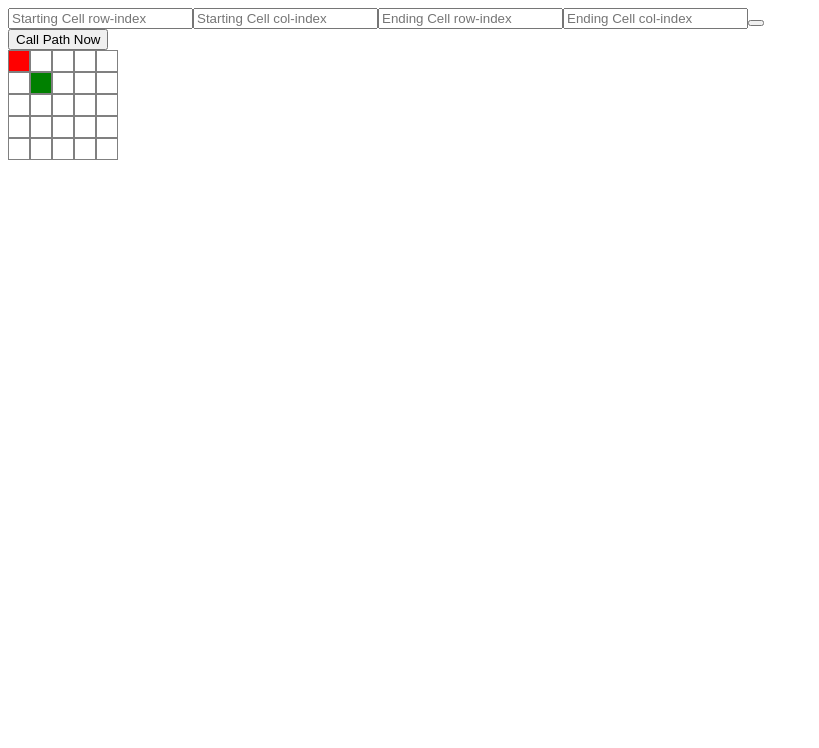
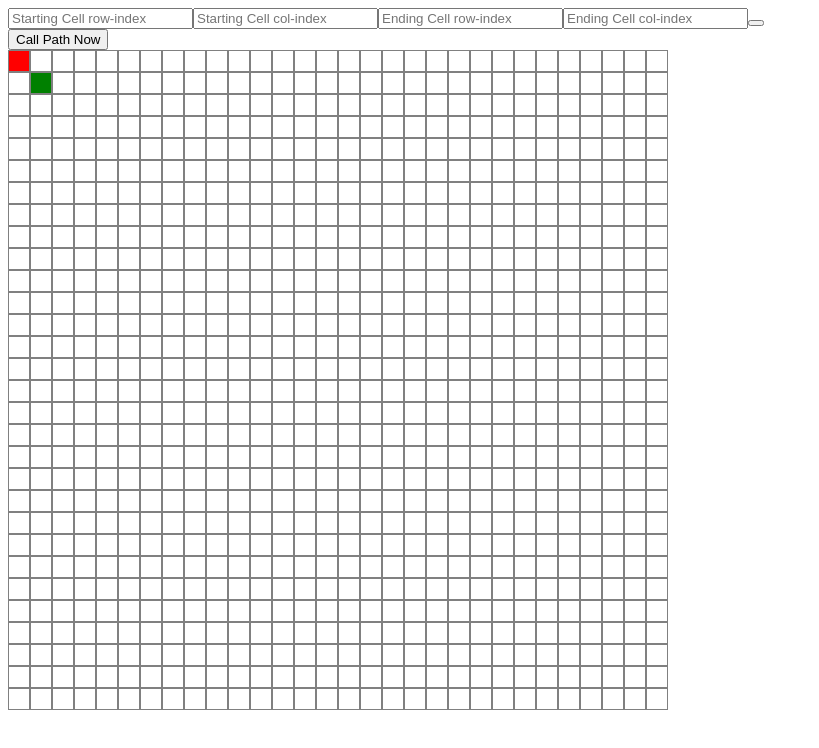
Before and after one commit to Harsh-Chugh/skeleton-micromouse, a React (Create React App) app: page / in a window 1280 px wide. Shown: the top 748 px of the page, without its empty margins (0-819 px from the left). Built offline with nearby package versions, Linux system fonts and the light colour scheme.

Commit message:
updated numRows, numCols

```diff
--- a/src/components/App.jsx
+++ b/src/components/App.jsx
@@ -34,7 +34,7 @@ function App(){
         <input onChange={handleChange} type="number" name = "er" placeholder="Ending Cell row-index"/>
         <input onChange={handleChange} type="number" name = "ec" placeholder="Ending Cell col-index"/>
         <button onClick={handleSubmit} type = "submit"></button>
-        <Grid numRows={5} numCols={5} sr={coordinates.sr} sc={coordinates.sc} er={coordinates.er} ec={coordinates.ec}/>
+        <Grid numRows={30} numCols={30} sr={coordinates.sr} sc={coordinates.sc} er={coordinates.er} ec={coordinates.ec}/>
         </div>
       );
     }
```
